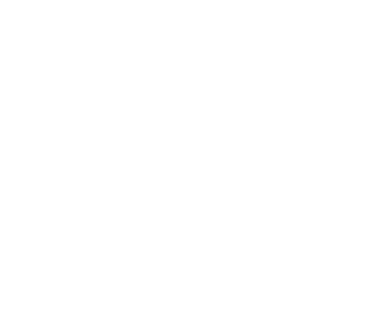
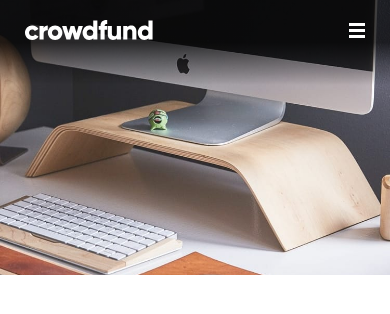
Before and after one commit to Hardik500/crowdfunding-product-page, a React (Create React App) app: page / in a window 390 px wide. Shown: the top 314 px of the page. Built offline with nearby package versions, Linux system fonts and the light colour scheme.

Commit message:
[add] mobile nav menu

```diff
--- a/src/App.js
+++ b/src/App.js
@@ -1,9 +1,11 @@
-import './App.css';
+import './App.scss';
+import Navbar from './components/Navbar';
 
 function App() {
   return (
-    <div>
-    </div>
+      <div className="navbar-container">
+        <Navbar/>
+      </div>
   );
 }
 
--- /dev/null
+++ b/src/App.scss
@@ -0,0 +1,6 @@
+.navbar-container {
+    background: url('./assets/images/image-hero-mobile.jpg') no-repeat center center;
+    background-size: cover;
+    height: 275px;
+    width: auto;
+}
--- /dev/null
+++ b/src/components/Navbar/index.js
@@ -0,0 +1,28 @@
+import './style.scss';
+
+import {useState} from 'react';
+
+import {ReactComponent as HamburgerOpenMenu} from '../../assets/images/icon-hamburger.svg';
+import {ReactComponent as HamburgerCloseMenu} from '../../assets/images/icon-close-menu.svg';
+import {ReactComponent as LogoComponent} from '../../assets/images/logo.svg';
+
+export default function Navbar(){
+    const [ menuActive, toggleMenu ] = useState(false);
+
+    return (
+        <div className="container">
+            <div className="nav-menu-container">
+                <LogoComponent/>
+                {
+                    menuActive ? <HamburgerCloseMenu onClick={() => toggleMenu(!menuActive)}/> : <HamburgerOpenMenu onClick={() => toggleMenu(!menuActive)}/>
+                }
+
+            </div>
+            <div className={`nav-menu-items ${menuActive ? 'active' : ''}`}>
+                <div className="nav-menu-item">About</div>
+                <div className="nav-menu-item">Discover</div>
+                <div className="nav-menu-item">Get Started</div>
+            </div>
+        </div>
+    )
+}
--- /dev/null
+++ b/src/components/Navbar/style.scss
@@ -0,0 +1,29 @@
+.nav-menu-container {
+    padding: 20px 25px 45px 25px;
+    background: rgb(0,0,0);
+    background: linear-gradient(180deg, rgba(0,0,0,0.75) 50%, rgba(255,255,255,0) 100%);
+    display: flex;
+    align-items: center;
+    justify-content: space-between;
+}
+
+.nav-menu-items {
+    border-radius: 8px;
+    max-height: 0;
+    margin: -10px 25px 30px 25px;
+    padding: 15px 15px;
+    background: transparent;
+    transition: all 0.25s ease-out;
+    overflow: hidden;
+
+    > div {
+        font-weight: 500;
+        padding: 17.5px 5px;
+    }
+}
+
+.active {
+    background: white;
+    max-height: 500px;
+    transition: all 0.35s ease-in;
+}
--- a/src/index.scss
+++ b/src/index.scss
@@ -1,16 +1,9 @@
-@font-face {
-  font-family: Commissioner;
-  src: url("https://fonts.google.com/specimen/Commissioner");
-}
+@import url('https://fonts.googleapis.com/css2?family=Commissioner:wght@400;500;700&display=swap');
 
 body {
   margin: 0;
-  font-family: Commissioner;
+  font-family: 'Commissioner', sans-serif;
   -webkit-font-smoothing: antialiased;
   -moz-osx-font-smoothing: grayscale;
+  height: 100%;
 }
-
-code {
-  font-family: source-code-pro, Menlo, Monaco, Consolas, 'Courier New',
-    monospace;
-}
```
Also changed, not shown: src/App.css (deleted).
